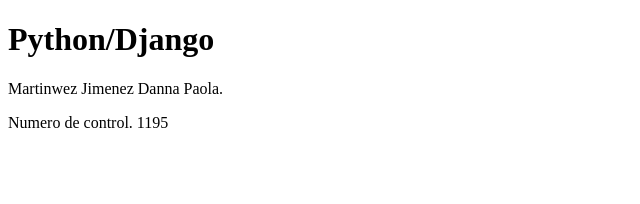
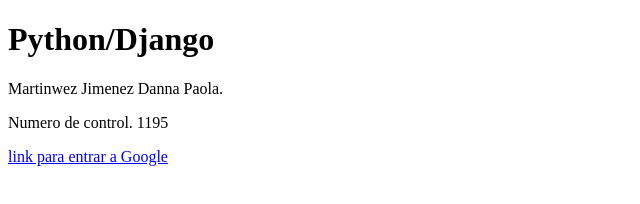
Before and after one commit to dannabanana-jim/HATML_PRAC1, a plain HTML site: page index.html in a window 1280 px wide. Shown: the whole page, without its empty margins (0-640 px from the left). Drawn offline with Linux system fonts and the light colour scheme.

Commit message:
Update index.html

```diff
--- a/index.html
+++ b/index.html
@@ -8,5 +8,6 @@
 <h1>Python/Django</h1>
 <p>Martinwez Jimenez Danna Paola.</p>
 <p>Numero de control. 1195</p>
+<a href="https://www.google.com.mx/?hl=es"> link para entrar a Google</a>
 </body>
 </html>
```
